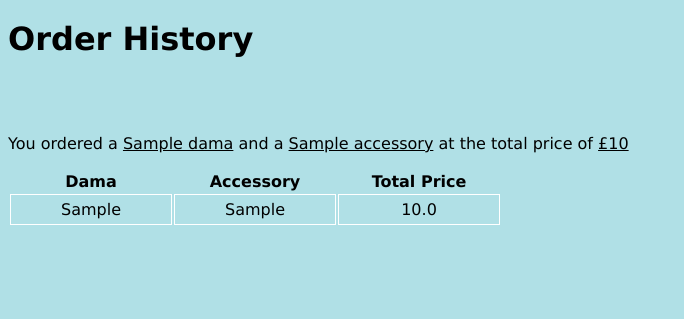
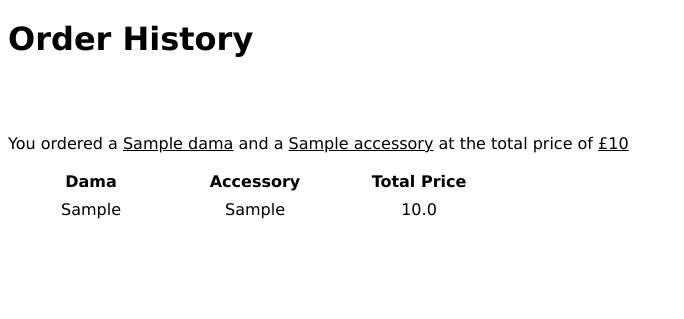
Before and after one commit to MariusCSaunders/Kendama-Order-History, a Flask app: template service_1/application/templates/home.html in a window 1280 px wide. Shown: the part 481-800 px from the top of the page, without its empty margins (0-684 px from the left). Run offline with Flask 2, Linux system fonts and the light colour scheme; tables that the repository leaves empty hold one stand-in row (values such as "Sample post"); the template is opened without the code that fills it: values that come from a table or form of the project are taken from there, most other values are stand-ins (such as "Sample title", 1, 10 or a date in 2020).

Commit message:
Undoing Rolling update tests

```diff
--- a/service_1/application/templates/layout.html
+++ b/service_1/application/templates/layout.html
@@ -13,7 +13,7 @@
 </head>
 
 
-<body style="background-color:powderblue; font-family:verdana">
+<body style="font-family:verdana">
 
     <h1>Kendama Ordering</h1></br>
     <h3>This is a service for ordering a random kendama and an accessory and reutrns the total price including shipping.</h2>
```
